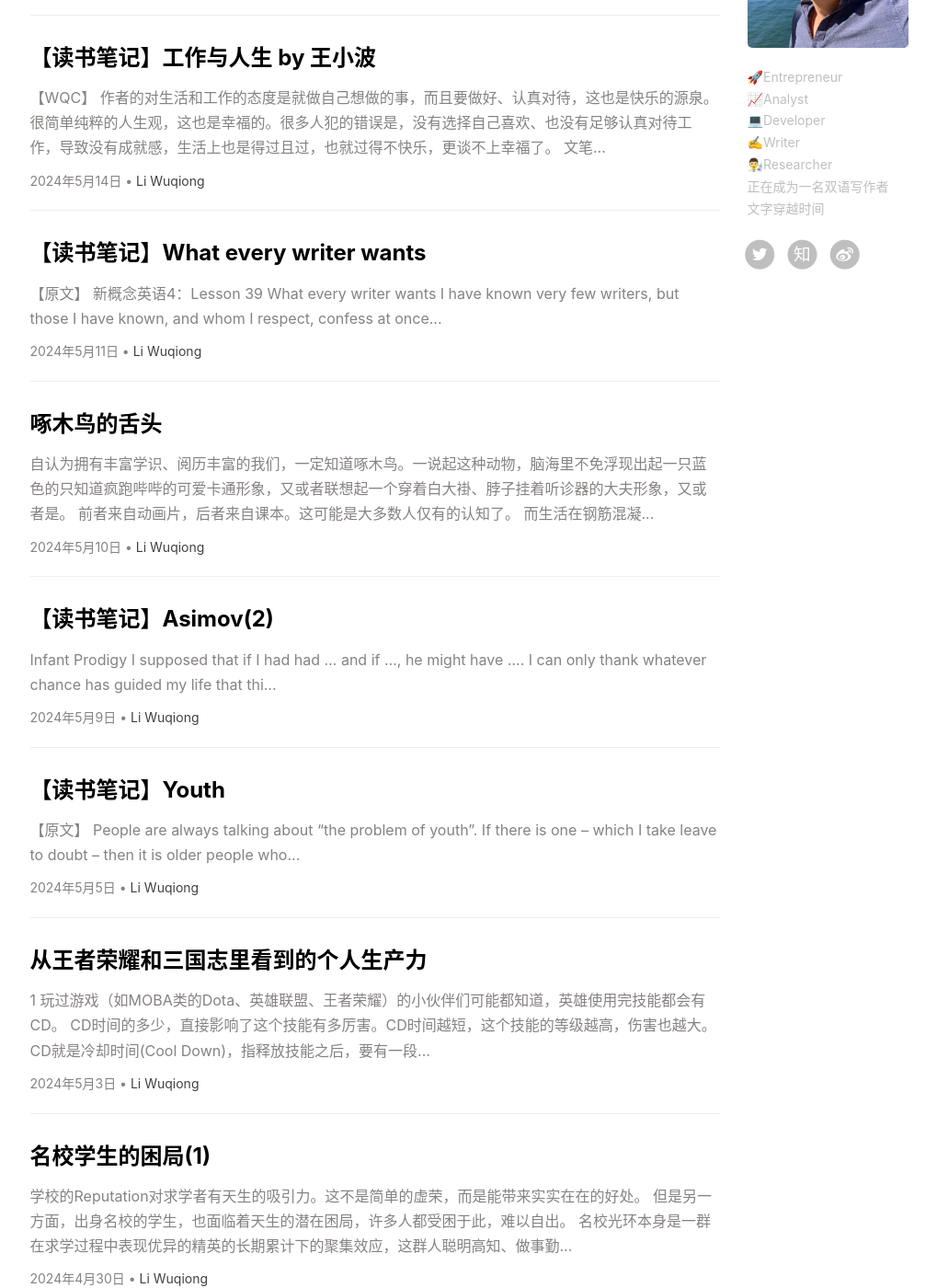
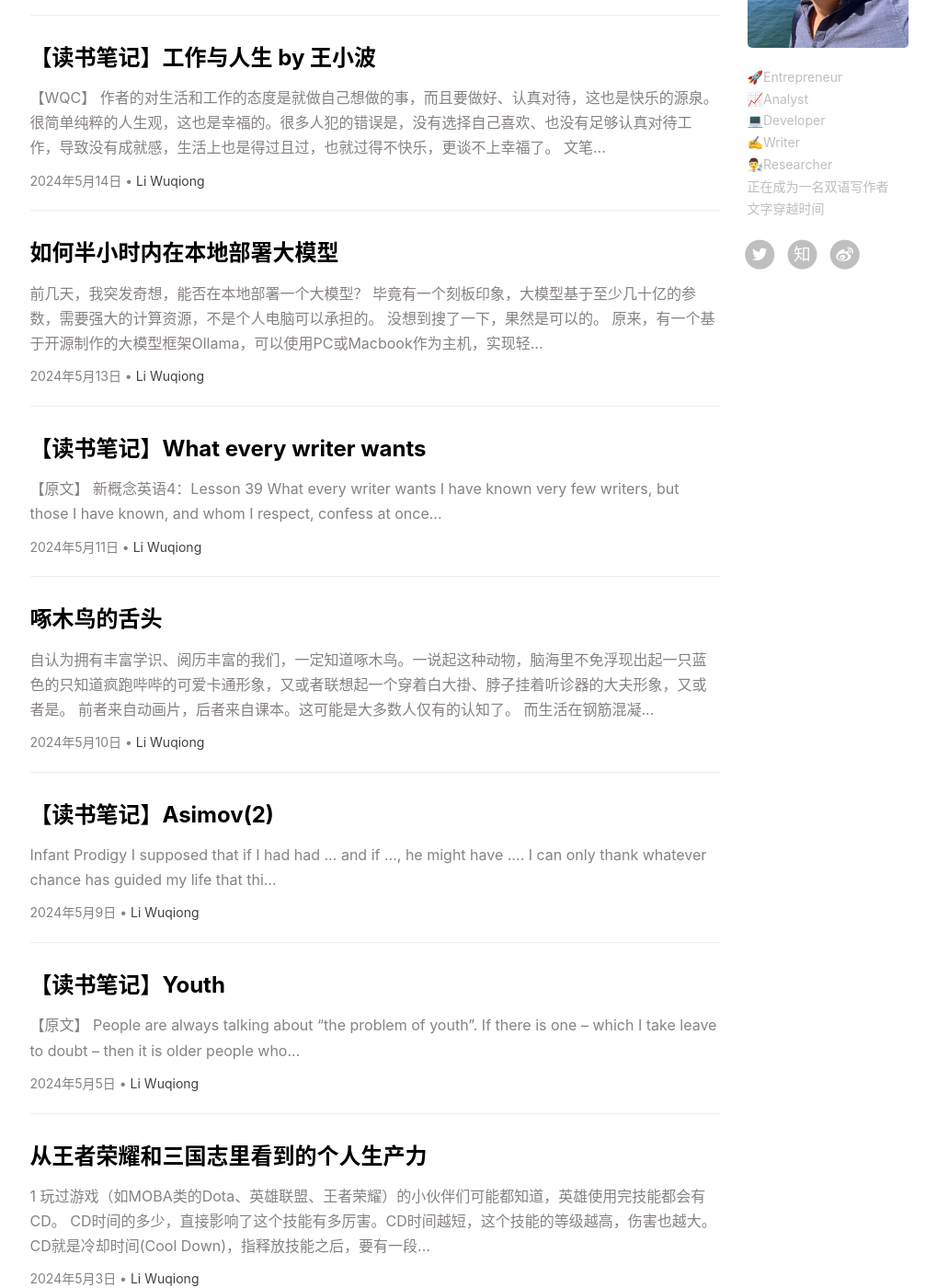
Before and after one commit to liwuqiong/blog_zh, a Jekyll site: the page built from index.html, in a window 1280 px wide and 1400 px high, scrolled down 846 px. Shown: the whole window at 92% size, without its empty margins (135-1154 px from the left). Built offline with Jekyll 4.4.1, drawn with Linux system fonts in a browser that asks for light colours; nearby versions of some CDN libraries; the list of posts is cut into pages by our own code; comment, search, counter and statistics services are not loaded; some of the changed text lies outside the part shown.

Commit message:
: 2024-05-17 01:27:13

```diff
--- a/_posts/如何半小时内在本地部署大模型.md
+++ b/_posts/2024Q2/2024-05-13-如何半小时内在本地部署大模型.md
@@ -1,3 +1,12 @@
+---
+title: 如何半小时内在本地部署大模型
+subtitle:
+tags:
+- AI
+date: 2024-05-13
+layout: post
+header-style: text
+---
 
 
 前几天，我突发奇想，能否在本地部署一个大模型？
```
Also changed, not shown: _posts/Free Writing & Collection.md (+0 -1 lines).
